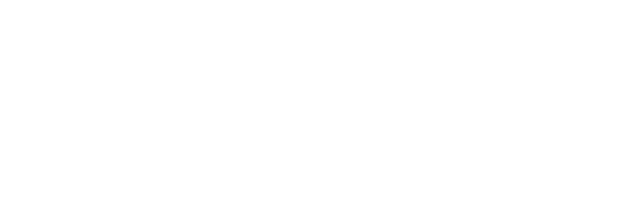
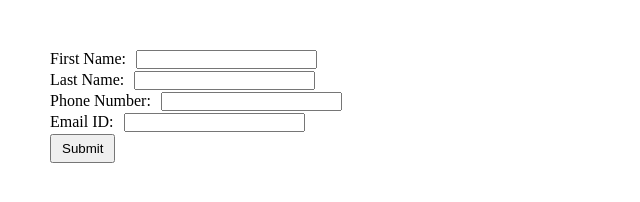
Before and after one commit to acciojob/form-login-2-kumaradarsh50, a website: page main.html in a window 1280 px wide. Shown: the whole page, without its empty margins (0-640 px from the left). Drawn offline with Linux system fonts and the light colour scheme.

Commit message:
created a submission

```diff
--- a/main.html
+++ b/main.html
@@ -8,6 +8,30 @@
 
 <body>
 	<!-- the entire body must be written by student -->
+
+	<form>
+		<div>
+			<label name='firstname' for='firstname'>First Name:</label>
+			<input type='text' id='firstname'/>
+		</div>
+		<div>
+			<label name='lastname' for='lastname'>Last Name:</label>
+			<input type='text' id='lastname'/>
+		</div>
+
+		<div>
+			<label name='phonenumber' for='phonenumber'>Phone Number:</label>
+			<input type='number' id='phonenumber'/>
+		</div>
+		<div>
+			<label name='email' for='email'>Email ID:</label>
+			<input type='email' id='email'/>
+		</div>
+		<div>
+			<button id='btn'>Submit</button>
+		</div>
+	</form>
+
     <script type="text/javascript" src="./script.js">
 </script>
 
--- a/script.js
+++ b/script.js
@@ -1 +1,18 @@
 //your JS code here. If required.
+const submitBtn = document.getElementById('btn');
+
+submitBtn.addEventListener('click', (e) => {
+  e.preventDefault();
+  const firstName = document.getElementById('firstname').value;
+  const lastName = document.getElementById('lastname').value;
+  const phoneNumber = document.getElementById('phonenumber').value;
+  const email = document.getElementById('email').value;
+
+  const mesg = `First Name: ${firstName}\nLast Name: ${lastName}\nPhone Number: ${phoneNumber}\nEmail ID: ${email}`;
+
+  if (!firstName || !lastName || !phoneNumber || !email) {
+    return alert(`Please fill out all fields.`);
+  } else {
+    return alert(mesg);
+  }
+});
--- a/styles.css
+++ b/styles.css
@@ -1 +1,33 @@
 /*  your css code here. If applicable */
+* {
+  padding: 0;
+  margin: 0;
+  box-sizing: border-box;
+}
+
+body {
+  padding: 50px 50px;
+}
+
+form {
+  display: flex;
+  flex-direction: column;
+}
+form div {
+  display: flex;
+  padding-bottom: 2px;
+}
+
+label {
+  margin-right: 10px;
+}
+
+button {
+  padding: 5px 10px;
+  cursor: pointer;
+}
+
+button:active {
+  background-color: rgb(233, 233, 233);
+  border: unset;
+}
```
